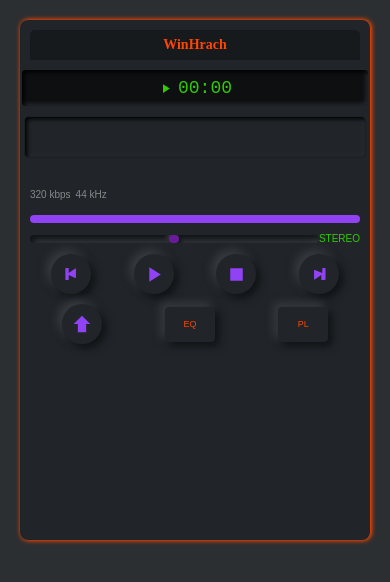
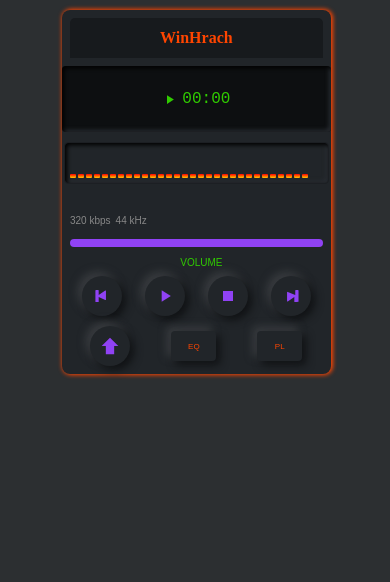
Before and after one commit to Hrach80/winHrach-media, a React (Vite) app: page / in a window 390 px wide. Shown: the top 582 px of the page. Built offline with nearby package versions, Linux system fonts and the light colour scheme.

Commit message:
WIN HRACH verj

```diff
--- a/src/Components/Nav/Nav.css
+++ b/src/Components/Nav/Nav.css
@@ -1,3 +1,4 @@
+/* Հիմնական ոճերը, որոնք կիրառվում են բոլոր էկրանների համար */
 :root {
     --main-bg-color: #212529;
     --light-shadow: #3b3e42;
@@ -12,7 +13,6 @@
     border-radius: 8px;
     padding: 10px 15px;
     width: 500px;
-    /* Սա հիմնական լայնությունն է մեծ էկրանների համար */
     font-family: Arial, sans-serif;
     color: #fff;
     box-shadow: 1px 0 4px 1px orangered;
@@ -20,9 +20,11 @@
     flex-direction: column;
     gap: 15px;
     user-select: none;
-    margin-top: 20px;
+    margin: 20px auto;
+    /* Կենտրոնացնում է մեծ էկրանների համար */
 }
 
+/* Header, display, visualizer և այլ բլոկների հիմնական ոճերը */
 .header-panel {
     display: flex;
     justify-content: space-between;
@@ -113,8 +115,8 @@
     background-color: #f7931a;
     border-radius: 1px;
     transition: height 0.1s ease-out;
+    padding: 2px;
 }
-
 
 .song-info {
     font-size: 14px;
@@ -335,23 +337,29 @@
     }
 }
 
-/* Մոբայլ սարքեր (մինչև 425px) */
-@media (max-width: 425px) {
+/* Մոբայլ սարքեր (մինչև 480px) */
+@media (max-width: 480px) {
     .winamp-container {
-        width: 330px;
-        height: 500px;
-        margin: 20px auto;
-        padding: 10px;
-        gap: 10px;
-        /* Ավելացված է բաղադրիչների միջև տարածություն ստեղծելու համար */
+        width: 95%;
+        /* Լայնությունը դարձնում ենք հարաբերական */
+        height: auto;
+        /* Բարձրությունը դարձնում ենք ավտոմատ */
+        margin: 10px auto;
+        padding: 8px;
+        gap: 8px;
+    }
+
+    .window-controls {
+        display: none;
     }
 
     .header-panel {
         justify-content: center;
+        height: 40px;
     }
 
-    .window-controls {
-        display: none;
+    .logo-text {
+        font-size: 16px;
     }
 
     .top-panel,
@@ -360,16 +368,15 @@
         flex-direction: column;
         align-items: center;
         width: 100%;
-        /* Ապահովում է, որ բլոկները զբաղեցնեն ամբողջ լայնությունը */
         gap: 10px;
     }
 
     .display-box {
         width: 100%;
-        font-size: 18px;
+        font-size: 16px;
+        height: 50px;
         justify-content: center;
         padding: 8px;
-        height: auto;
     }
 
     .visualizer-box {
@@ -381,16 +388,18 @@
         width: 100%;
         text-align: center;
         padding: 5px;
+        font-size: 14px;
     }
 
     .progress-bar-container,
-    .volume-slider-container,
-    .mode-indicators,
+    .volume-slider-container {
+        width: 100%;
+    }
+
     .playback-controls,
     .eject-controls {
         width: 100%;
         justify-content: space-around;
-        /* Բոլոր տարրերը հավասարաչափ բաշխելու համար */
         gap: 0;
     }
 
@@ -400,25 +409,27 @@
     }
 
     .nav-button svg {
-        width: 25px;
-        height: 25px;
+        width: 20px;
+        height: 20px;
     }
 
     .eq-button,
     .pl-button,
     .shuffle-button,
     .repeat-button {
-        min-width: 50px;
-        height: 35px;
-        font-size: 9px;
+        min-width: 45px;
+        height: 30px;
+        font-size: 8px;
     }
 }
 
-/* Մոբայլ սարքեր (մինչև 375px) */
-@media (max-width: 375px) {
+
+
+
+    @media (max-width: 320px) {
         .winamp-container {
-        width: 340px;
-        height: 500px;
+            width: 290px;
+            height: 540px;
             padding: 8px;
         }
 
@@ -430,7 +441,7 @@
         .visualizer-box {
             font-size: 18px;
             width: 290px;
-        height: 80px;
+            height: 90px;
             padding: 5px;
             margin-bottom: 10px;
         }
@@ -443,12 +454,12 @@
         .display-box {
             font-size: 20px;
             width: 290px;
-        height: 50px;
+            height: 60px;
             padding: 5px;
         }
 
         .middle-panel {
-        margin-bottom: 20px;
+            margin-bottom: 30px;
         }
 
         .nav-button {
@@ -468,63 +479,5 @@
             min-width: 40px;
             height: 50px;
             font-size: 16px;
-        /* Կարգավորված է ավելի փոքր չափի */
         }
     }
-
-/* Մոբայլ սարքեր (մինչև 320px) */
-@media (max-width: 320px) {
-    .winamp-container {
-        width: 290px;
-        height: 500px;
-        padding: 8px;
-    }
-
-    .logo-text {
-        font-size: 16px;
-        /* Կարգավորված է ավելի փոքր չափի */
-    }
-
-    .visualizer-box {
-        font-size: 18px;
-        width: 290px;
-        height: 80px;
-        padding: 5px;
-        margin-bottom: 10px;
-    }
-    .visualizer-bar{
-        padding: 3px;
-
-    }
-
-    .display-box {
-        font-size: 20px;
-        width: 290px;
-        height: 50px;
-        padding: 5px;
-    }
-
-    .middle-panel {
-        margin-bottom: 20px;
-    }
-
-    .nav-button {
-        width: 55px;
-        height: 55px;
-    }
-
-    .nav-button svg {
-        width: 20px;
-        height: 20px;
-    }
-
-    .eq-button,
-    .pl-button,
-    .shuffle-button,
-    .repeat-button {
-        min-width: 40px;
-        height: 50px;
-        font-size: 16px;
-        /* Կարգավորված է ավելի փոքր չափի */
-    }
-}
--- a/src/Components/Nav/Nav.jsx
+++ b/src/Components/Nav/Nav.jsx
@@ -79,7 +79,7 @@
                             className="volume-slider"
                         />
                     </div>
-                    <span className="stereo active">stereo</span>
+                    <span className="stereo active">VOLUME</span>
                 </div>
             </div>
             <div className="bottom-panel">
```
Lines whose indentation alone changed are shown as unchanged.
